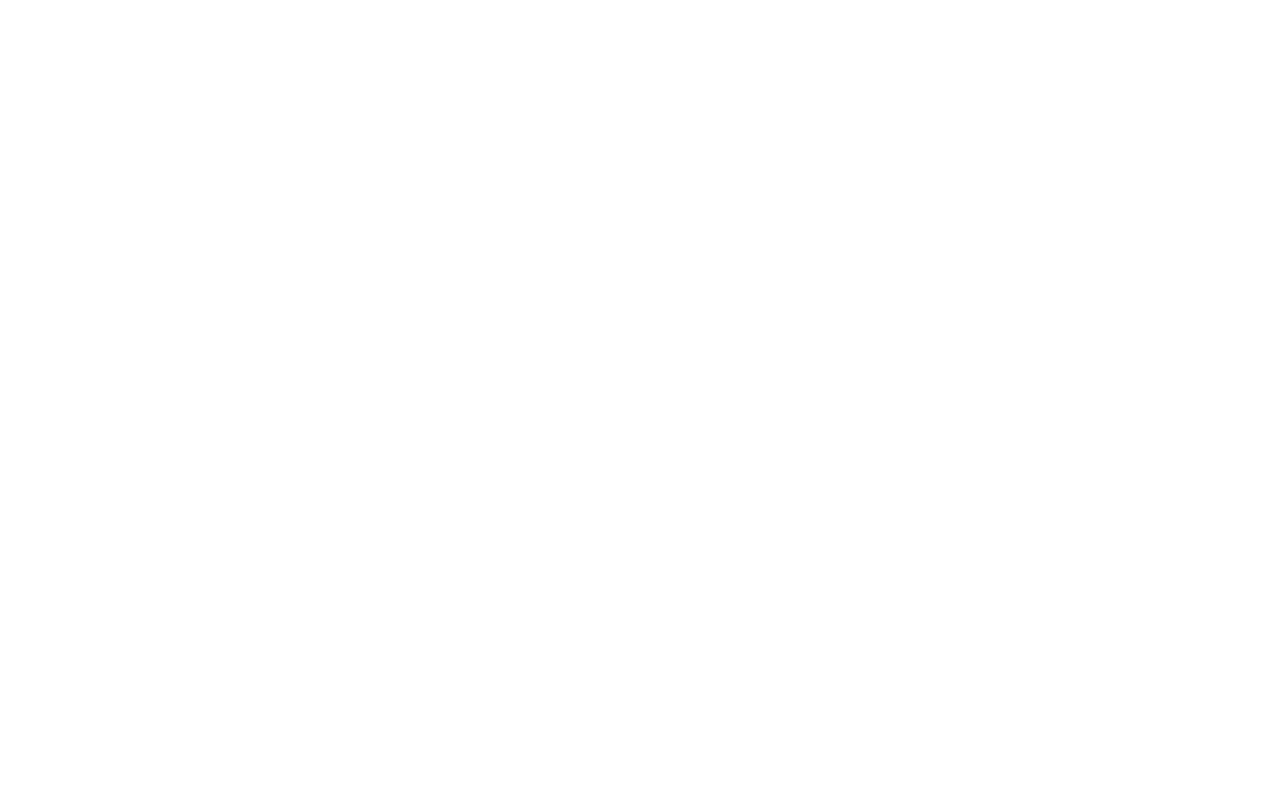
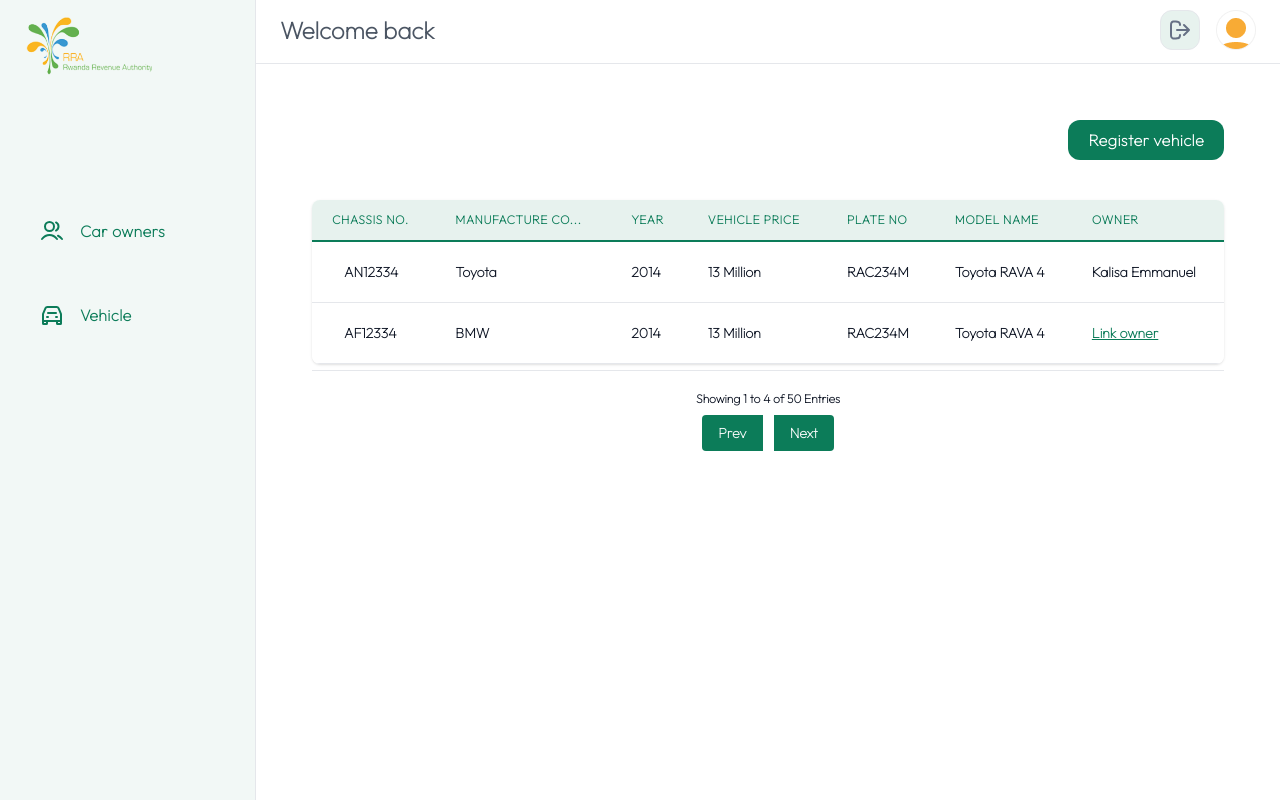
Before and after one commit to hirwablessing/restful-practical, a React (Vite) app in the folder client/: page /dashboard/vehicles in a window 1280 px wide. Before the commit this address had no page. Built offline with nearby package versions, Linux system fonts and the light colour scheme.

Commit message:
feat: use layout

```diff
--- a/client/src/App.jsx
+++ b/client/src/App.jsx
@@ -6,6 +6,7 @@
 import Vehicles from "./components/Vehicles";
 import NewVehicle from "./components/NewVehicle";
 import LinkToOwner from "./components/LinkToOwner";
+import Dashboard from "./layout/Dashboard";
 
 function App() {
   return (
@@ -14,8 +15,10 @@
         <Route path="/" element={<Navigate to="/login" />} />
         <Route path="/login" element={<Login />} />
         <Route path="/signup" element={<Signup />} />
-        <Route path="/owners" element={<CarOwners />} />
-        <Route path="/vehicles" element={<Vehicles />} />
+        <Route path="/dashboard" element={<Dashboard />}>
+          <Route path="owners" index element={<CarOwners />} />
+          <Route path="vehicles" element={<Vehicles />} />
+        </Route>
         <Route path="/new-vehicle" element={<NewVehicle />} />
         <Route path="/link-vehicle" element={<LinkToOwner />} />
       </Routes>
--- a/client/src/components/CarOwners.jsx
+++ b/client/src/components/CarOwners.jsx
@@ -3,62 +3,6 @@
 
 export default function Dashboard() {
   return (
-    <div>
-      <aside className="ml-[-100%] fixed z-10 top-0 pb-3 px-6 w-full flex flex-col justify-between h-screen border-r bg-primary-400 transition duration-300 md:w-4/12 lg:ml-0 lg:w-[25%] xl:w-[20%] 2xl:w-[15%]">
-        <div>
-          <div className="-mx-6 px-6 py-4">
-            <a href="#" title="home">
-              <img src="/img/logo.png" className="w-32" alt="tailus logo" />
-            </a>
-          </div>
-
-          <ul className="flex flex-col gap-9 tracking-wide mt-[115px] font-semibold">
-            <Link
-              to={"/owners"}
-              aria-label="dashboard"
-              className="relative px-4 py-3 flex items-center space-x-4 rounded-xl text-primary-600 "
-            >
-              <img src="/icons/user-green.svg" />
-              <span className="-mr-1">Car owners</span>
-            </Link>
-
-            <Link
-              to={"/vehicles"}
-              className="px-4 py-3 flex items-center space-x-4 rounded-md text-primary-600 group"
-            >
-              <img src="/icons/vehicle-green.svg" />
-              <span className="group-hover:text-gray-700">Vehicle</span>
-            </Link>
-          </ul>
-        </div>
-      </aside>
-      <div className="ml-auto mb-6 lg:w-[75%] xl:w-[80%] 2xl:w-[85%]">
-        <div className="sticky z-10 top-0 h-16 border-b bg-white lg:py-2.5">
-          <div className="px-6 flex items-center justify-between space-x-4 2xl:container">
-            <h5
-              hidden
-              className="text-2xl text-gray-600 font-semibold lg:block"
-            >
-              Welcome back
-            </h5>
-
-            <div className="flex space-x-4">
-              <button
-                aria-label="chat"
-                className="w-10 h-10  flex items-center justify-center rounded-xl border bg-gray-100 focus:bg-gray-100 active:bg-gray-200"
-              >
-                <img src="/icons/logout.svg" alt="tailus logo" />
-              </button>
-              <button
-                aria-label="notification"
-                className="w-10 h-10 rounded-xl  "
-              >
-                <img src="/icons/user.png" alt="tailus logo" />
-              </button>
-            </div>
-          </div>
-        </div>
-
     <div className="px-6 pt-6 2xl:container">
       {/* grid gap-6 md:grid-cols-2 lg:grid-cols-3 */}
       <div className="font-semibold">
@@ -184,7 +128,5 @@
         </div>
       </div>
     </div>
-      </div>
-    </div>
   );
 }
--- a/client/src/components/Vehicles.tsx
+++ b/client/src/components/Vehicles.tsx
@@ -4,62 +4,6 @@
 export default function Vehicles() {
   const navigate = useNavigate();
   return (
-    <div>
-      <aside className="ml-[-100%] bg-primary-400 fixed z-10 top-0 pb-3 px-6 w-full flex flex-col justify-between h-screen border-r transition duration-300 md:w-4/12 lg:ml-0 lg:w-[25%] xl:w-[20%] 2xl:w-[15%]">
-        <div>
-          <div className="-mx-6 px-6 py-4">
-            <a href="#" title="home">
-              <img src="/img/logo.png" className="w-32" alt="tailus logo" />
-            </a>
-          </div>
-
-          <ul className="flex flex-col gap-9 tracking-wide mt-[115px] font-semibold">
-            <Link
-              to={"/owners"}
-              aria-label="dashboard"
-              className="relative px-4 py-3 flex items-center space-x-4 rounded-xl text-primary-600 "
-            >
-              <img src="/icons/user-green.svg" />
-              <span className="-mr-1">Car owners</span>
-            </Link>
-
-            <Link
-              to={"/vehicles"}
-              className="px-4 py-3 flex items-center space-x-4 rounded-md text-primary-600 group"
-            >
-              <img src="/icons/vehicle-green.svg" />
-              <span className="group-hover:text-gray-700">Vehicle</span>
-            </Link>
-          </ul>
-        </div>
-      </aside>
-      <div className="ml-auto mb-6 lg:w-[75%] xl:w-[80%] 2xl:w-[85%]">
-        <div className="sticky z-10 top-0 h-16 border-b bg-white lg:py-2.5">
-          <div className="px-6 flex items-center justify-between space-x-4 2xl:container">
-            <h5
-              hidden
-              className="text-2xl text-gray-600 font-semibold lg:block"
-            >
-              Welcome back
-            </h5>
-
-            <div className="flex space-x-4">
-              <button
-                aria-label="chat"
-                className="w-10 h-10  flex items-center justify-center rounded-xl border bg-primary-500 focus:bg-primary-500 active:bg-gray-200"
-              >
-                <img src="/icons/logout.svg" alt="tailus logo" />
-              </button>
-              <button
-                aria-label="notification"
-                className="w-10 h-10 rounded-xl  "
-              >
-                <img src="/icons/user.png" alt="tailus logo" />
-              </button>
-            </div>
-          </div>
-        </div>
-
     <div className="px-6 pt-6 2xl:container">
       {/* grid gap-6 md:grid-cols-2 lg:grid-cols-3 */}
       <div className="font-semibold">
@@ -221,7 +165,5 @@
         </div>
       </div>
     </div>
-      </div>
-    </div>
   );
 }
--- /dev/null
+++ b/client/src/layout/Dashboard.tsx
@@ -0,0 +1,66 @@
+import React from 'react'
+import { Outlet } from 'react-router-dom'
+import { Link } from 'react-router-dom'
+
+export default function Dashboard() {
+    return (
+        <div>
+            <aside className="ml-[-100%] bg-primary-400 fixed z-10 top-0 pb-3 px-6 w-full flex flex-col justify-between h-screen border-r transition duration-300 md:w-4/12 lg:ml-0 lg:w-[25%] xl:w-[20%] 2xl:w-[15%]">
+                <div>
+                    <div className="-mx-6 px-6 py-4">
+                        <a href="#" title="home">
+                            <img src="/img/logo.png" className="w-32" alt="tailus logo" />
+                        </a>
+                    </div>
+
+                    <ul className="flex flex-col gap-9 tracking-wide mt-[115px] font-semibold">
+                        <Link
+                            to={"owners"}
+                            aria-label="dashboard"
+                            className="relative px-4 py-3 flex items-center space-x-4 rounded-xl text-primary-600 "
+                        >
+                            <img src="/icons/user-green.svg" />
+                            <span className="-mr-1">Car owners</span>
+                        </Link>
+
+                        <Link
+                            to={"vehicles"}
+                            className="px-4 py-3 flex items-center space-x-4 rounded-md text-primary-600 group"
+                        >
+                            <img src="/icons/vehicle-green.svg" />
+                            <span className="group-hover:text-gray-700">Vehicle</span>
+                        </Link>
+                    </ul>
+                </div>
+            </aside>
+            <div className="ml-auto mb-6 lg:w-[75%] xl:w-[80%] 2xl:w-[85%]">
+                <div className="sticky z-10 top-0 h-16 border-b bg-white lg:py-2.5">
+                    <div className="px-6 flex items-center justify-between space-x-4 2xl:container">
+                        <h5
+                            hidden
+                            className="text-2xl text-gray-600 font-semibold lg:block"
+                        >
+                            Welcome back
+                        </h5>
+
+                        <div className="flex space-x-4">
+                            <button
+                                aria-label="chat"
+                                className="w-10 h-10  flex items-center justify-center rounded-xl border bg-primary-500 focus:bg-primary-500 active:bg-gray-200"
+                            >
+                                <img src="/icons/logout.svg" alt="tailus logo" />
+                            </button>
+                            <button
+                                aria-label="notification"
+                                className="w-10 h-10 rounded-xl  "
+                            >
+                                <img src="/icons/user.png" alt="tailus logo" />
+                            </button>
+                        </div>
+                    </div>
+                </div>
+                <Outlet />
+            </div>
+        </div>
+    )
+}
```
Lines whose indentation alone changed are shown as unchanged.
